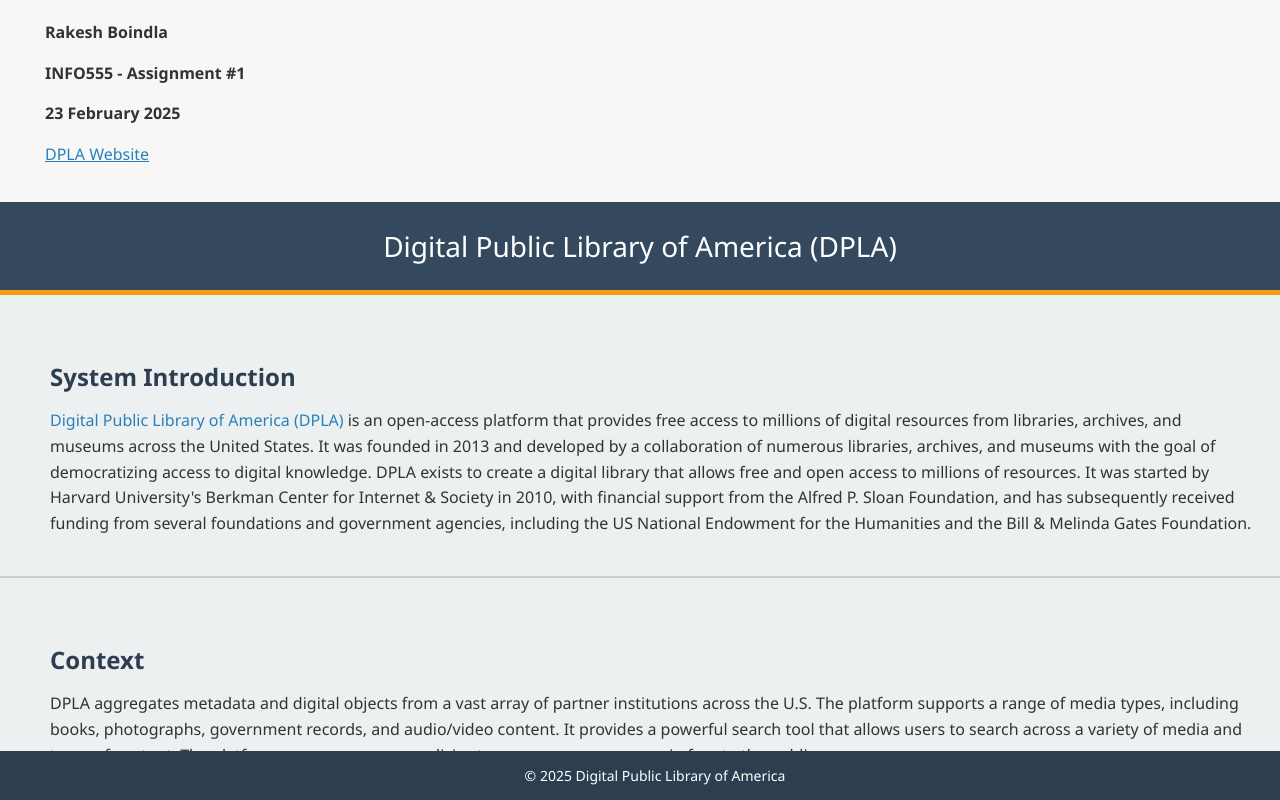
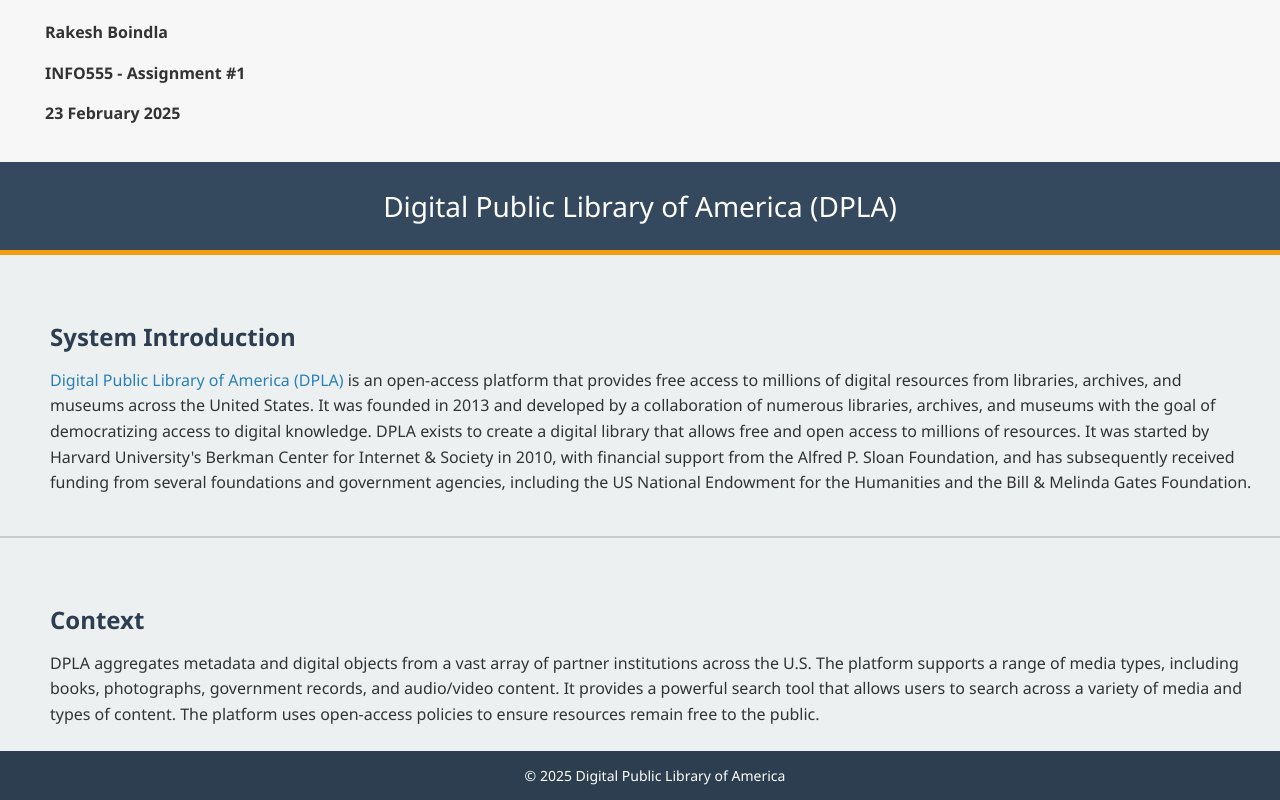
Before and after one commit to rakesh06-web/Rakesh_IFO555, a plain HTML site: page index.html in a window 1280 px wide. Shown: the top 800 px of the page. Drawn offline with Linux system fonts and the light colour scheme.

Commit message:
Update index.html

```diff
--- a/index.html
+++ b/index.html
@@ -91,7 +91,6 @@
         <p><strong>INFO555 - Assignment #1</strong></p>
         <p><strong>23 February 2025</strong></p>
 
-        <p><a href="https://rakesh06-web.github.io/Rakesh_IFO555/" target="_blank" style="color: #2980b9; text-decoration: underline;">DPLA Website</a></p>
     </div>
 
     <header>Digital Public Library of America (DPLA)</header>
```
